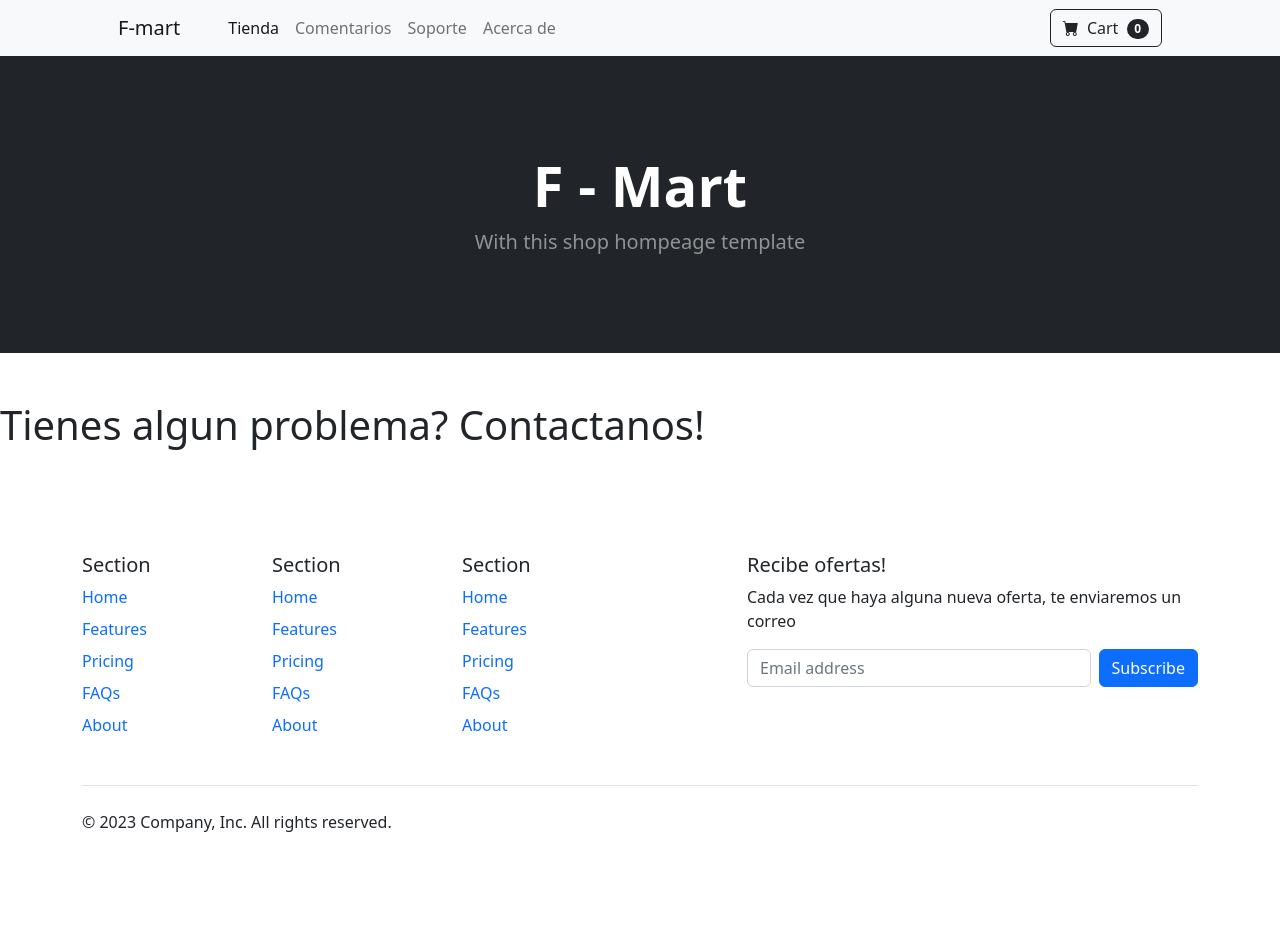
After one commit to bvllxx/EV3_BACKEND, a Django app: page /support/ in a window 1280 px wide. The commit adds this page. Run offline with Django 4.2, Linux system fonts and the light colour scheme; some libraries are stand-ins or nearby versions.

Commit message:
añadir vistas

```diff
--- a/EV3_BACKEND/urls.py
+++ b/EV3_BACKEND/urls.py
@@ -7,6 +7,7 @@ from django.conf import settings
 urlpatterns = [
     path('',core_view.home, name='home'),
     path('about/',core_view.about, name='about'),
+    path('support/',core_view.support, name='support'),
     path('shop/', shop_view.shop, name="shop"),
     path('admin/', admin.site.urls),
 ]
--- a/core/templates/core/base.html
+++ b/core/templates/core/base.html
@@ -15,14 +15,13 @@
         <!-- Navigation-->
         <nav class="navbar navbar-expand-lg navbar-light bg-light">
             <div class="container px-4 px-lg-5">
-                <a class="navbar-brand" href="#!">F-mart</a>
+                <a class="navbar-brand" href="/">F-mart</a>
                 <button class="navbar-toggler" type="button" data-bs-toggle="collapse" data-bs-target="#navbarSupportedContent" aria-controls="navbarSupportedContent" aria-expanded="false" aria-label="Toggle navigation"><span class="navbar-toggler-icon"></span></button>
                 <div class="collapse navbar-collapse" id="navbarSupportedContent">
                     <ul class="navbar-nav me-auto mb-2 mb-lg-0 ms-lg-4">
-                        <li class="nav-item"><a class="nav-link active" aria-current="page" href="/">Tienda</a></li>
-                        <li class="nav-item"><a class="nav-link active" aria-current="page" href="#!">Soporte</a></li>
-
-
+                        <li class="nav-item"><a class="nav-link active" aria-current="page" href="/shop/">Tienda</a></li>
+                        <li class="nav-item"><a class="nav-link" aria-current="page" href="/blog/">Comentarios</a></li>
+                        <li class="nav-item"><a class="nav-link" aria-current="page" href="/support/">Soporte</a></li>
                         <li class="nav-item"><a class="nav-link" href="/about/">Acerca de</a></li>
                     </ul>
                     <form class="d-flex">
@@ -91,8 +90,8 @@
 
                 <div class="col-md-5 offset-md-1 mb-3">
                 <form>
-                    <h5>Subscribe to our newsletter</h5>
-                    <p>Monthly digest of what's new and exciting from us.</p>
+                    <h5>Recibe ofertas!</h5>
+                    <p>Cada vez que haya alguna nueva oferta, te enviaremos un correo</p>
                     <div class="d-flex flex-column flex-sm-row w-100 gap-2">
                     <label for="newsletter1" class="visually-hidden">Email address</label>
                     <input id="newsletter1" type="text" class="form-control" placeholder="Email address">
--- /dev/null
+++ b/core/templates/core/support.html
@@ -0,0 +1,7 @@
+{%extends 'core/base.html'%}
+
+{%block content%}
+
+<h1> Tienes algun problema? Contactanos! </h1>
+
+{%endblock%}
--- a/core/views.py
+++ b/core/views.py
@@ -5,3 +5,6 @@ def home(request):
 
 def about(request):
     return render(request,"core/about.html")
+
+def support(request):
+    return render(request,"core/support.html")
```
Also changed, not shown: shop/views.py (+8 -8 lines), core/templates/core/blog.html (added).
